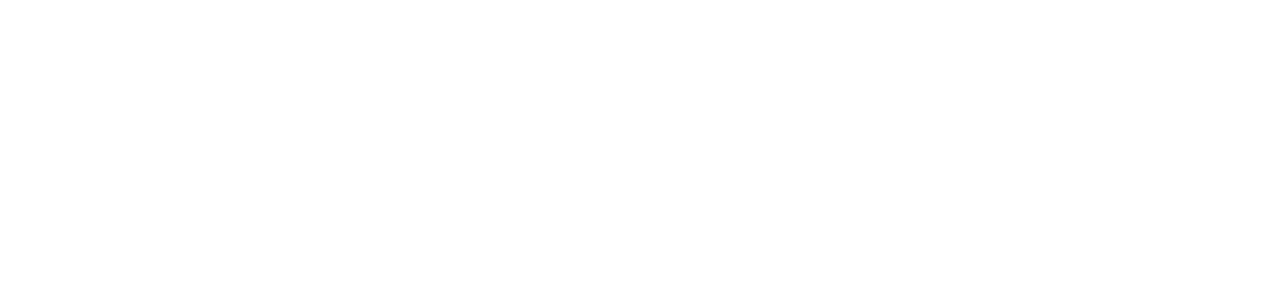
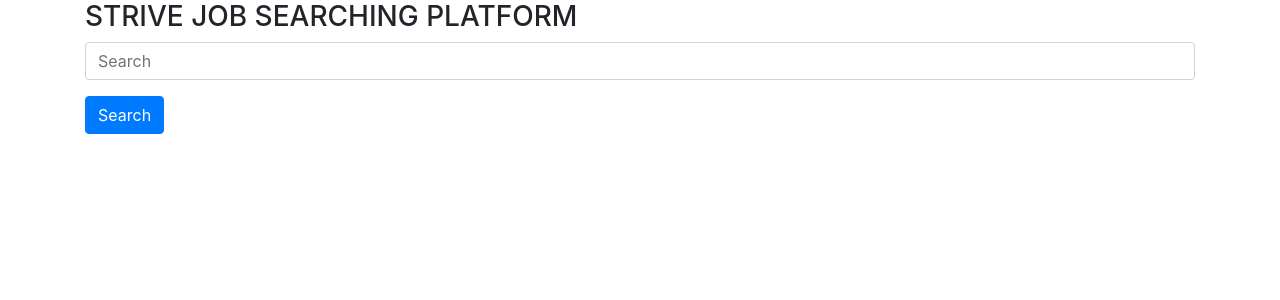
Before and after one commit to yonatanski/m7-d1_hw_jobs-search-engine, a React (Create React App) app in the folder jobs-search-engine/: page / in a window 1280 px wide. Before the commit this address had no page. Shown: the top 300 px of the page. Built offline with nearby package versions, Linux system fonts and the light colour scheme.

Commit message:
able to fecth from Search box

```diff
--- a/jobs-search-engine/src/components/Home.jsx
+++ b/jobs-search-engine/src/components/Home.jsx
@@ -1,18 +1,39 @@
 import React from "react"
 import { useEffect, useState } from "react"
-import { Form, Button, FormControl } from "react-bootstrap"
+import { Form, Button, FormControl, Container, Row, Col } from "react-bootstrap"
 import JobResults from "./JobResults"
 
 export default function Home() {
   const [job, setJob] = useState([])
+  const [query, setQuery] = useState("")
 
-  useEffect(() => {
-    jobFetch()
-  }, [])
+  //   useEffect(() => {
+  //     jobFetch()
+  //   }, [])
 
-  const jobFetch = async () => {
+  //   const jobFetch = async () => {
+  //   try {
+  //     let response = await fetch(`https://strive-jobs-api.herokuapp.com/jobs?search=developer&limit=10`)
+
+  //     if (response.ok) {
+  //       let jobdata = await response.json()
+  //       console.log("jsoneddd", jobdata.data)
+
+  //       setJob(jobdata.data)
+  //     }
+  //     console.log("state after setjobed", job)
+  //   } catch (error) {
+  //     console.log(error)
+  //   }
+  // }
+  const handelChange = (e) => {
+    setQuery(e.target.value)
+  }
+  const handleSubmit = async (e) => {
+    e.preventDefault()
     try {
-      let response = await fetch(`https://strive-jobs-api.herokuapp.com/jobs?search=developer&limit=10`)
+      let response = await fetch(`https://strive-jobs-api.herokuapp.com/jobs?search=${query}&limit=10`)
+      console.log(response)
 
       if (response.ok) {
         let jobdata = await response.json()
@@ -26,19 +47,28 @@ export default function Home() {
     }
   }
   return (
-    <div className="container">
-      <div className="row">
-        <div className="col-6 mt-3">
+    <Container>
+      <Row>
+        <Col xs={12}>
           <h3>STRIVE JOB SEARCHING PLATFORM</h3>
-          <Form inline>
-            <FormControl type="text" placeholder="Search" className=" mr-sm-2" />
+          <Form onSubmit={handleSubmit}>
+            <FormControl type="text" placeholder="Search" className=" mr-sm-2" value={query} onChange={handelChange} />
             <Button className="mt-3" type="submit">
               Search
             </Button>
           </Form>
-          <JobResults fecthedJobs={job} />
-        </div>
-      </div>
-    </div>
+          {/* <JobResults fecthedJobs={job} /> */}
+        </Col>
+        <Col>
+          {job.map((job) => {
+            return (
+              <div>
+                {job.company_name}and {job.title}
+              </div>
+            )
+          })}
+        </Col>
+      </Row>
+    </Container>
   )
 }
--- a/jobs-search-engine/src/components/JobResults.jsx
+++ b/jobs-search-engine/src/components/JobResults.jsx
@@ -1,16 +1,20 @@
-import React from "react"
-// import { useEffect, useState } from "react"
-// import { Form, Button, FormControl } from "react-bootstrap"
-import { ListGroup } from "react-bootstrap"
+// import React from "react"
+// // import { useEffect, useState } from "react"
+// // import { Form, Button, FormControl } from "react-bootstrap"
+// import { ListGroup } from "react-bootstrap"
 
-export default function JobResults(props) {
-  return (
-    <div>
-      {props.data.map((job) => (
-        <ListGroup>
-          <ListGroup.Item>{job.title}</ListGroup.Item>
-        </ListGroup>
-      ))}
-    </div>
-  )
-}
+// export default function JobResults({ job }) {
+//   return (
+//     <div>
+//       <h1>hellooooooooooooooooo</h1>
+//       {job ||
+//          <ListGroup>
+//         [].map((job) => (
+
+//             <ListGroup.Item>{job.title} hello</ListGroup.Item>
+
+//         ))}
+//         </ListGroup>
+//     </div>
+//   )
+// }
```
